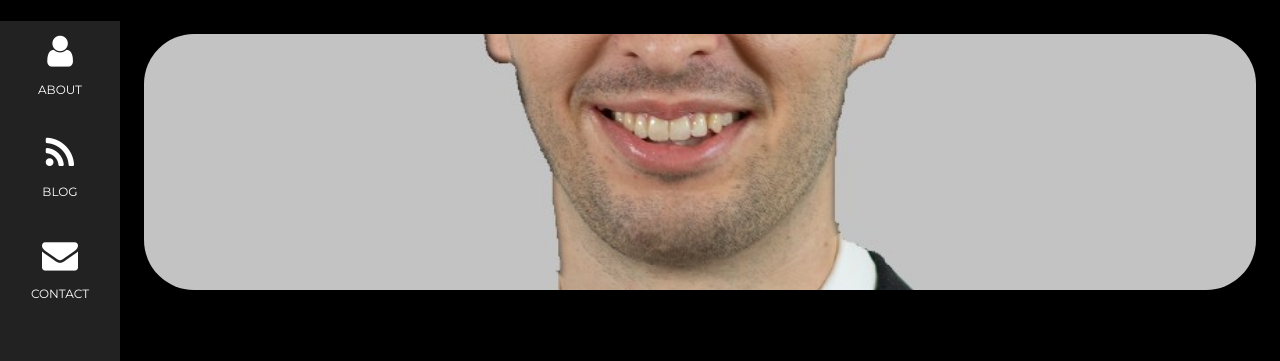
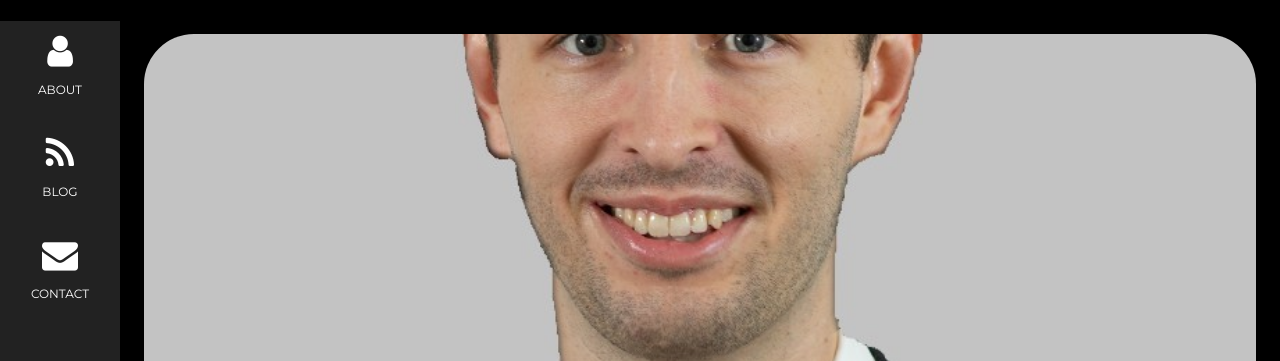
Before and after one commit to alj032/alj032.github.io, a plain HTML site: page index.html in a window 1280 px wide. Shown: the part 201-562 px from the top of the page. Drawn offline with nearby package versions, Linux system fonts and the light colour scheme.

Commit message:
another change

```diff
--- a/index.html
+++ b/index.html
@@ -32,13 +32,13 @@ body, h1,h2,h3,h4,h5,h6 {font-family: "Montserrat", sans-serif}
 
 	.fixed-bg {
 	  background-image: url("/images/aj.jpg");
-	  min-height: 20vw;
+	  min-height: 35vw;
 	  background-attachment: fixed;
 	  background-position: center;
 	  background-repeat: no-repeat;
 	  background-size: cover;
 	  border-radius: 50px;
-	  max-height: 20vw;
+	  max-height: 35vw;
 	}
 
 </style>
```
